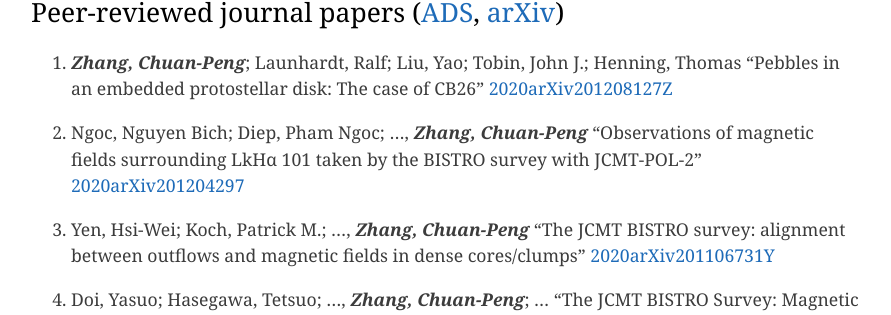
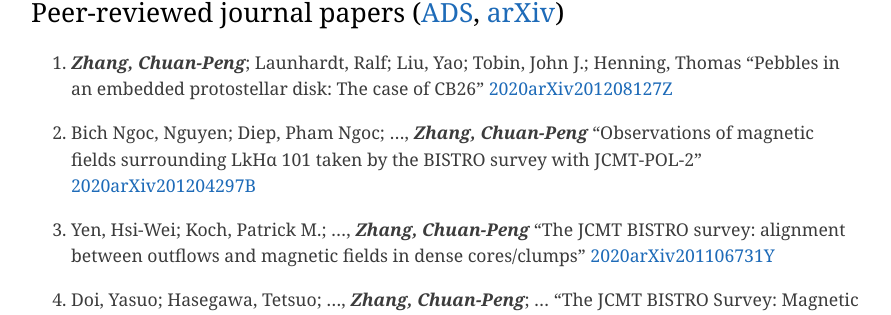
Before and after one commit to zcp521/zcp521.github.io, a Jekyll site: the page built from pub.md, in a window 1280 px wide and 900 px high, scrolled down 546 px. Shown: the part 140-455 px from the top of the window, without its empty margins (193-1084 px from the left). Built offline with Jekyll 4.4.1, drawn with Linux system fonts in a browser that asks for light colours.

Commit message:
Update pub.md

```diff
--- a/pub.md
+++ b/pub.md
@@ -18,9 +18,9 @@ tagline: "My publication list"
 	"Pebbles in an embedded protostellar disk: The case of CB26"
 	[2020arXiv201208127Z](https://ui.adsabs.harvard.edu/abs/2020arXiv201208127Z)
 
-43. Ngoc, Nguyen Bich; Diep, Pham Ngoc; ..., ***Zhang, Chuan-Peng***
+43. Bich Ngoc, Nguyen; Diep, Pham Ngoc; ..., ***Zhang, Chuan-Peng***
 	"Observations of magnetic fields surrounding LkHα 101 taken by the BISTRO survey with JCMT-POL-2"
-	[2020arXiv201204297](https://arxiv.org/abs/2012.04297)
+	[2020arXiv201204297B](https://ui.adsabs.harvard.edu/abs/2020arXiv201204297B)
 
 42. Yen, Hsi-Wei; Koch, Patrick M.; ..., ***Zhang, Chuan-Peng***
 	"The JCMT BISTRO survey: alignment between outflows and magnetic fields in dense cores/clumps"
```
